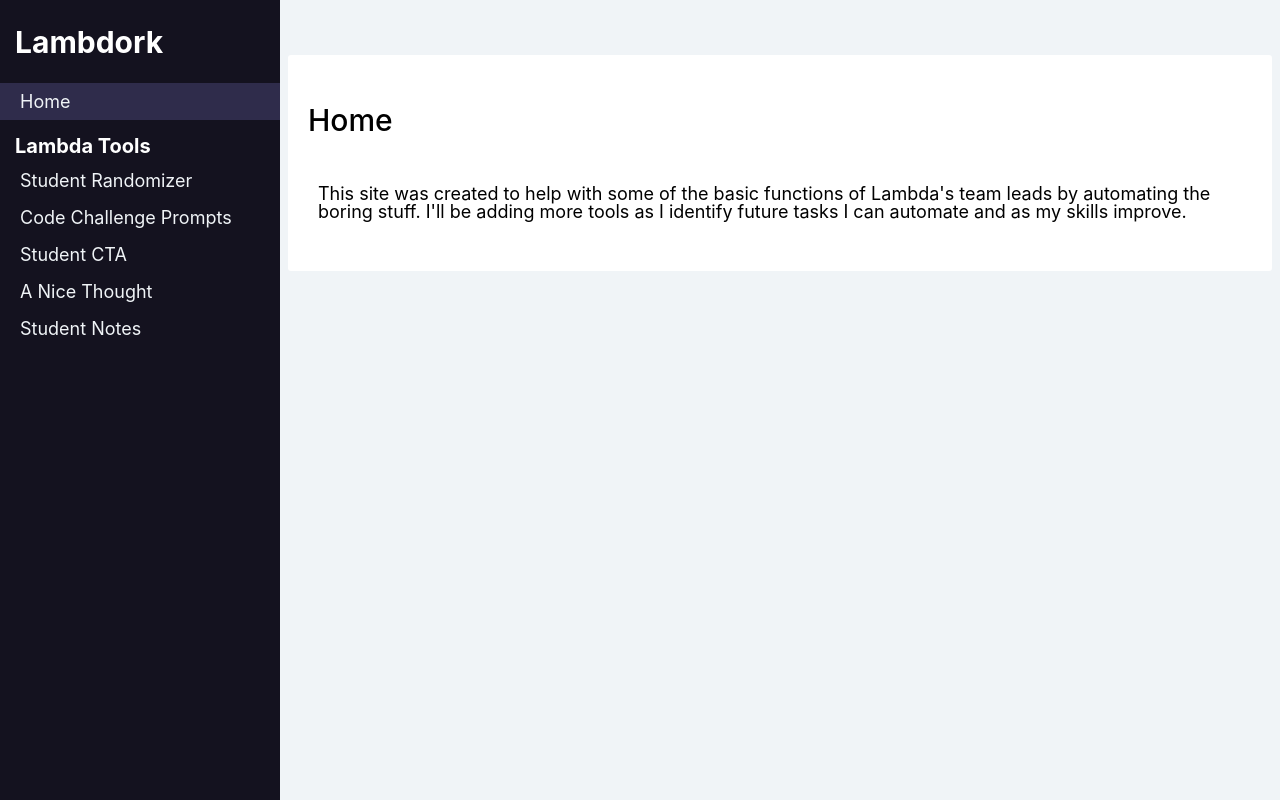
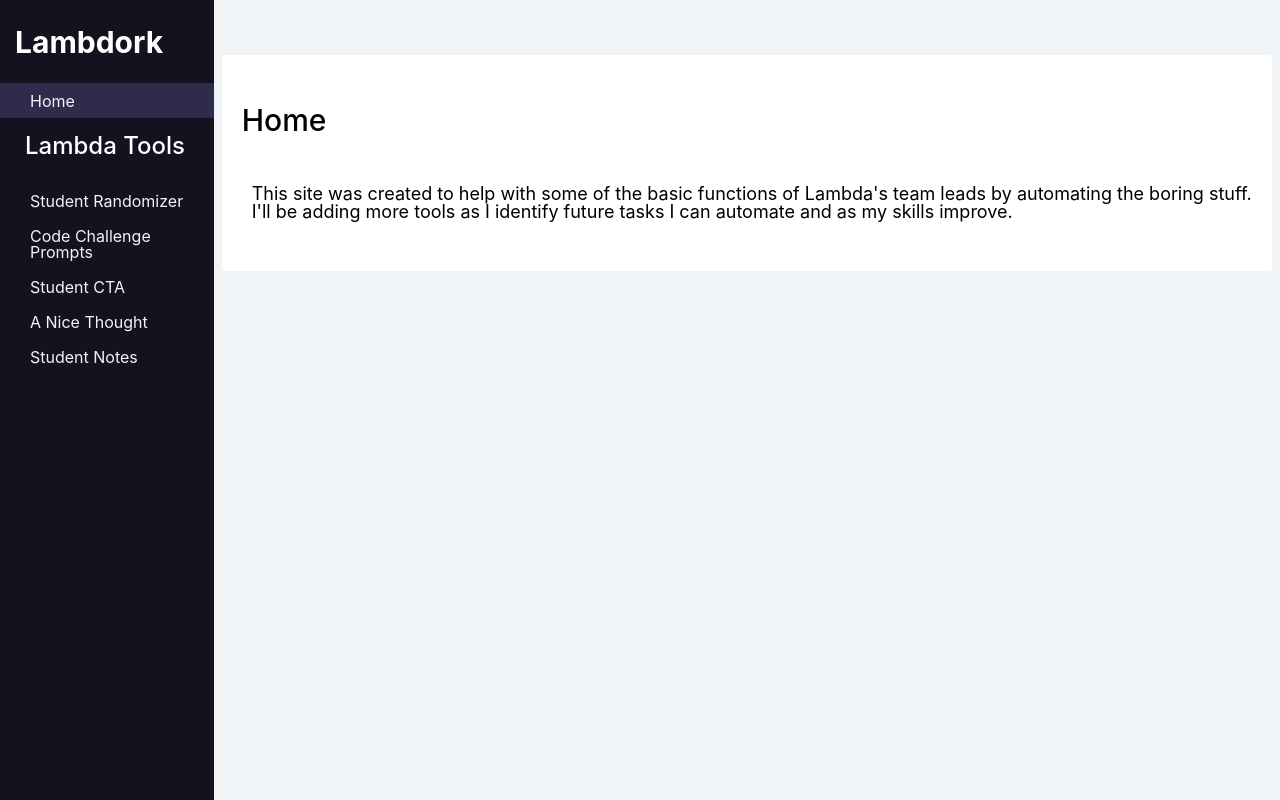
Before and after one commit to michaelagard/lambda-tools, a React (Create React App) app in the folder lambda-tools/: page / in a window 1280 px wide. Built offline with nearby package versions, Linux system fonts and the light colour scheme.

Commit message:
style sidebar

```diff
--- a/lambda-tools/src/components/Sidebar/Sidebar.styled.js
+++ b/lambda-tools/src/components/Sidebar/Sidebar.styled.js
@@ -5,8 +5,7 @@ const lambdaLightBlue = "#14121f";
 
 export const SideBarWrapper = styled.div`
   display: flex;
-  width: 26rem;
-  min-width: 28rem;
+  min-width: 16.7%;
   background: ${lambdaLightBlue};
   color: white;
   min-height: 100vh;
@@ -19,20 +18,22 @@ export const SideBarWrapper = styled.div`
 
 export const SideBarH1 = styled.h1`
   font-size: 3rem;
+  font-weight: bold;
   padding: 2.65rem 1.5rem;
 `;
 
 export const SideBarH3 = styled.h3`
-  font-size: 2rem;
-  padding: .65rem 1.5rem;
+  font-size: 2.4rem;
+  font-weight: 500;
+  padding: 2.5rem 2.5rem;
   padding-top: 1.6rem;
 `;
 
 export const SideBarLink = styled(NavLink)`
   color: #f0f4f7;
   text-decoration: none;
-  font-size: 1.8rem;
-  padding: .95rem 2rem;
+  font-size: 1.6rem;
+  padding: .95rem 3rem;
 
   &.active {
     background: #2f2c4b;
```
